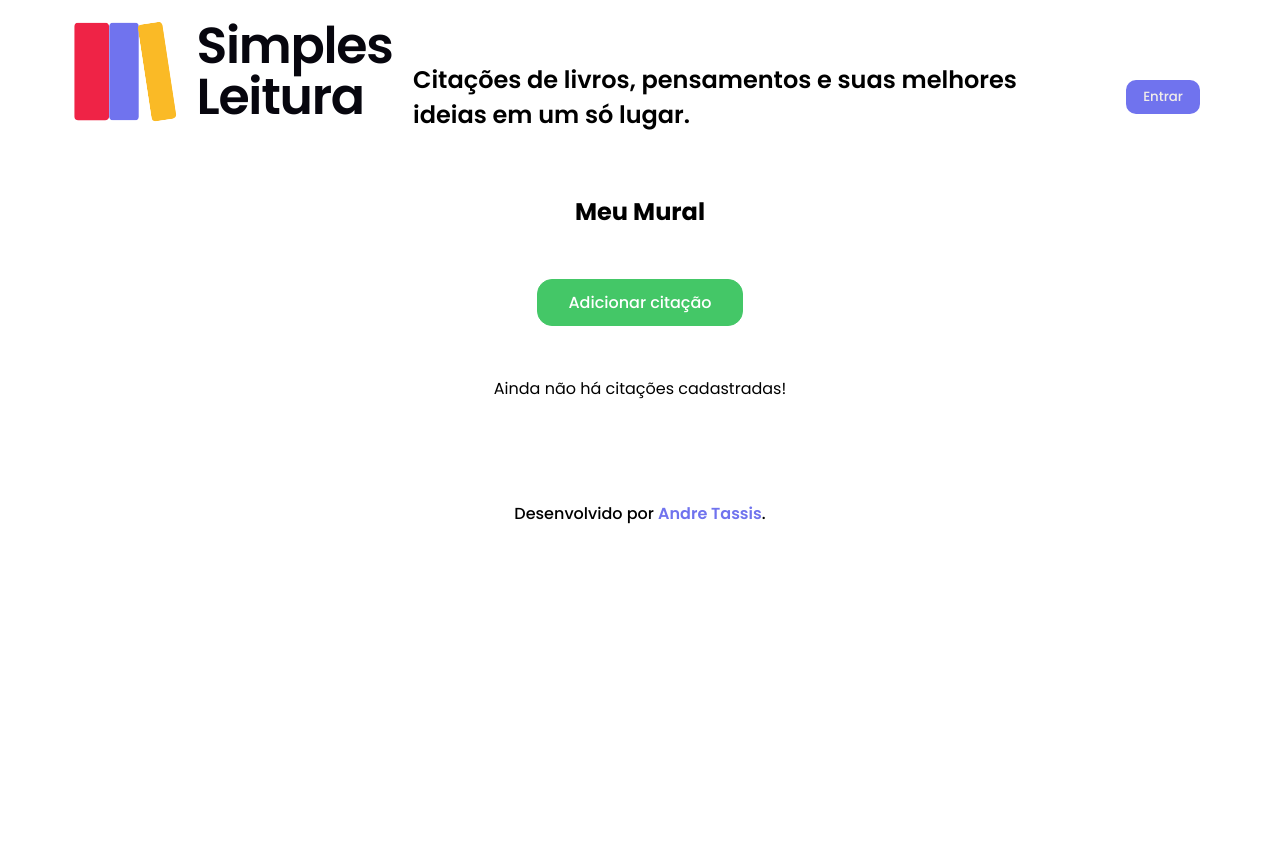
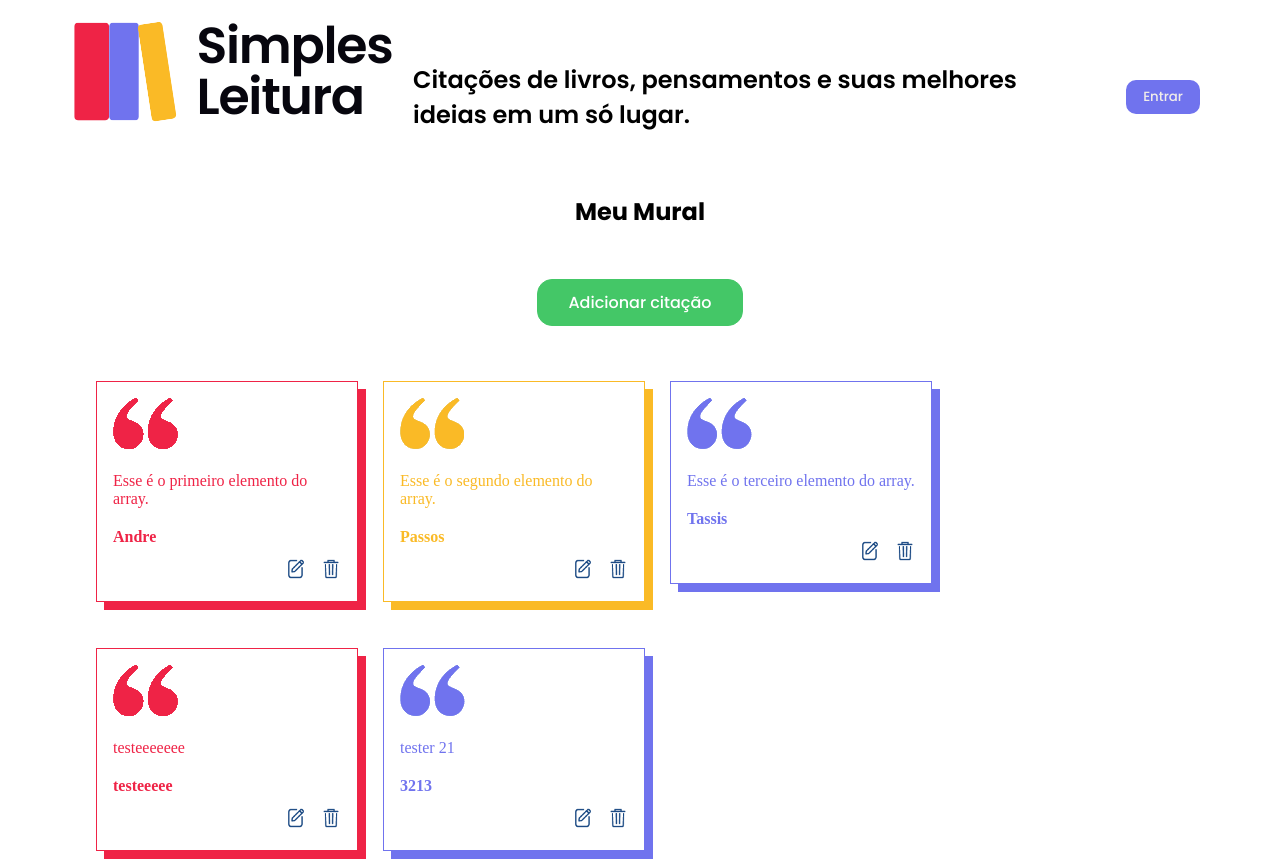
Before and after one commit to andretassis/simples-leitura, an Angular app: page /meu-mural in a window 1280 px wide. Shown: the top 861 px of the page. Before the commit the page ends 800 px from the top, so only its background shows below. Built offline with nearby package versions, Linux system fonts and the light colour scheme; data requests are answered from the project's data file.

Commit message:
criado os métodos de criar e ler do CRUD

```diff
--- a/backend/db.json
+++ b/backend/db.json
@@ -17,6 +17,18 @@
       "conteudo": "Esse é o terceiro elemento do array.",
       "autor": "Tassis",
       "modelo": "modelo3"
+    },
+    {
+      "conteudo": "testeeeeeee",
+      "autor": "testeeeee",
+      "modelo": "modelo1",
+      "id": 4
+    },
+    {
+      "conteudo": "tester 21",
+      "autor": "3213",
+      "modelo": "modelo3",
+      "id": 5
     }
   ]
 }
--- a/src/app/app.module.ts
+++ b/src/app/app.module.ts
@@ -9,6 +9,7 @@ import { CriarCitacaoComponent } from './componentes/citacoes/criar-citacao/cria
 import { FormsModule } from '@angular/forms';
 import { MuralCitacaoComponent } from './componentes/citacoes/mural-citacao/mural-citacao.component';
 import { CitacaoComponent } from './componentes/citacoes/citacao/citacao.component';
+import { HttpClientModule } from '@angular/common/http';
 
 @NgModule({
   declarations: [
@@ -22,7 +23,8 @@ import { CitacaoComponent } from './componentes/citacoes/citacao/citacao.compone
   imports: [
     BrowserModule,
     AppRoutingModule,
-    FormsModule
+    FormsModule,
+    HttpClientModule
   ],
   providers: [],
   bootstrap: [AppComponent]
--- /dev/null
+++ b/src/app/componentes/citacoes/citacao.service.ts
@@ -0,0 +1,22 @@
+import { Injectable } from '@angular/core';
+import { HttpClient } from '@angular/common/http'
+import { Citacao } from './citacao/citacao';
+import { Observable } from 'rxjs';
+
+@Injectable({
+  providedIn: 'root'
+})
+export class CitacaoService {
+
+  private readonly API = 'http://localhost:3000/citacoes'
+
+  constructor(private http: HttpClient) { }
+
+  listar(): Observable<Citacao[]> {
+    return this.http.get<Citacao[]>(this.API)
+  }
+
+  cadastrar(citacao: Citacao): Observable<Citacao> {
+    return this.http.post<Citacao>(this.API, citacao)
+  }
+}
--- a/src/app/componentes/citacoes/citacao/citacao.ts
+++ b/src/app/componentes/citacoes/citacao/citacao.ts
@@ -1,5 +1,5 @@
 export interface Citacao {
-  id: number,
+  id?: number,
   conteudo: string,
   autor: string,
   modelo: string
--- a/src/app/componentes/citacoes/criar-citacao/criar-citacao.component.html
+++ b/src/app/componentes/citacoes/criar-citacao/criar-citacao.component.html
@@ -116,7 +116,7 @@
 
       <div class="container-botao">
         <button (click)="criarCitacao()" class="botao">Registrar</button>
-        <button routerLink="/meu-mural" (click)="cancelar()" class="botao">Cancelar</button>
+        <button (click)="cancelar()" class="botao">Cancelar</button>
       </div>
 
     </form>
--- a/src/app/componentes/citacoes/criar-citacao/criar-citacao.component.ts
+++ b/src/app/componentes/citacoes/criar-citacao/criar-citacao.component.ts
@@ -1,4 +1,6 @@
 import { Component, OnInit } from '@angular/core';
+import { CitacaoService } from '../citacao.service';
+import { Router } from '@angular/router';
 
 @Component({
   selector: 'app-criar-citacao',
@@ -8,21 +10,26 @@ import { Component, OnInit } from '@angular/core';
 export class CriarCitacaoComponent implements OnInit {
 
   citacao = {
-    id: 1,
-    conteudo: 'Citação de teste.',
-    autor: 'Testando Autor',
-    modelo: ''
+    conteudo: '',
+    autor: '',
+    modelo: 'modelo1'
   }
 
+  constructor(
+    private service: CitacaoService,
+    private router: Router
+    ) { }
+
   criarCitacao() {
-    alert('Citação criada!')
+    return this.service.cadastrar(this.citacao).subscribe(() => {
+      this.router.navigate(['/meu-mural'])
+    })
   }
 
   cancelar() {
-    alert('Cancelamento realizado!')
+    this.router.navigate(['/meu-mural'])
   }
 
-  constructor() { }
 
   ngOnInit(): void {
   }
--- a/src/app/componentes/citacoes/mural-citacao/mural-citacao.component.ts
+++ b/src/app/componentes/citacoes/mural-citacao/mural-citacao.component.ts
@@ -1,5 +1,6 @@
 import { Component, OnInit } from '@angular/core';
 import { Citacao } from '../citacao/citacao';
+import { CitacaoService } from '../citacao.service';
 
 @Component({
   selector: 'app-mural-citacao',
@@ -10,9 +11,12 @@ export class MuralCitacaoComponent implements OnInit {
 
   listaCitacoes: Array<Citacao> = []
 
-  constructor() { }
+  constructor(private service: CitacaoService) { }
 
   ngOnInit(): void {
+    this.service.listar().subscribe((listaCitacoes) => {
+      this.listaCitacoes = listaCitacoes
+    })
   }
 
 }
```
Also changed, not shown: 1 other file (tests, documents, lock files or other folders).
